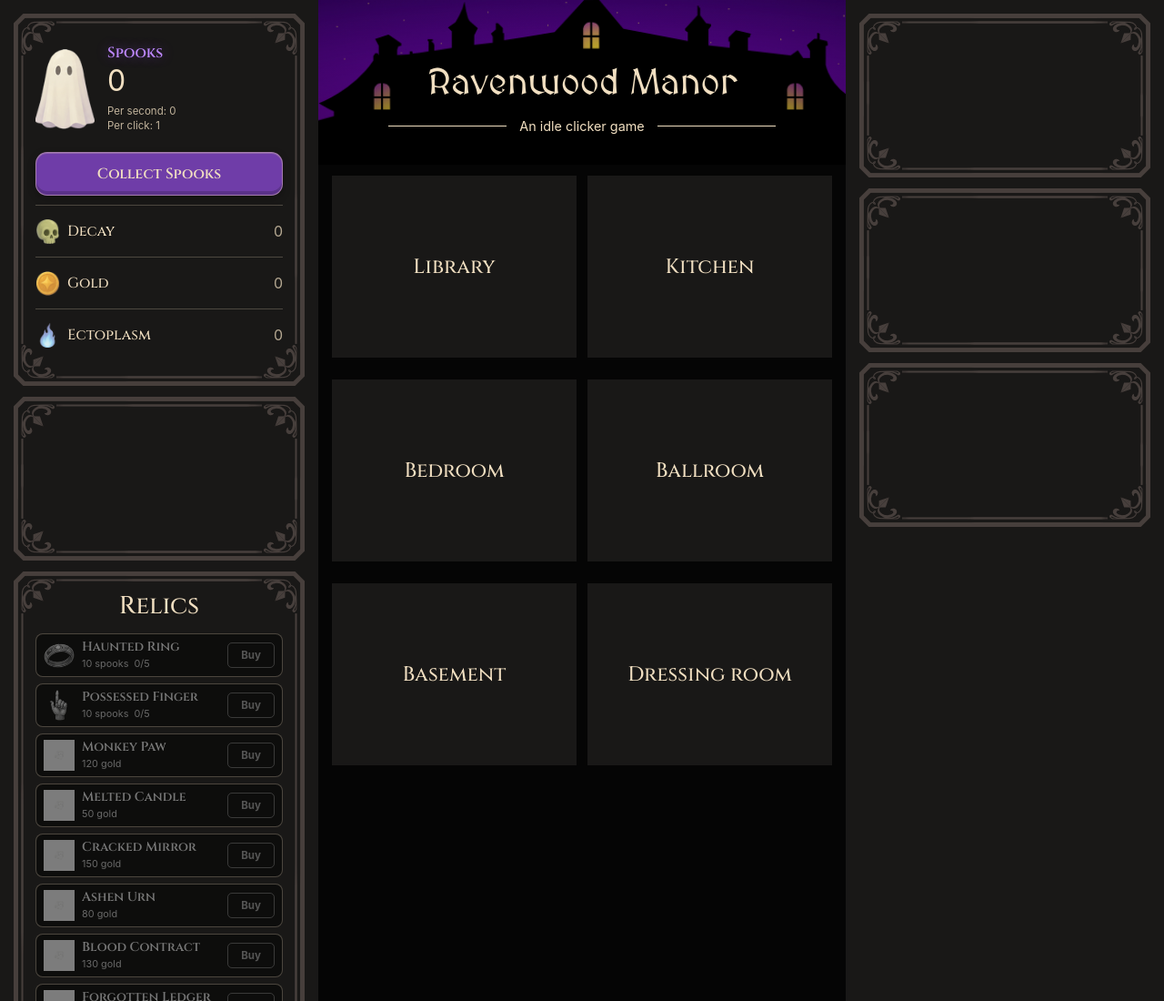
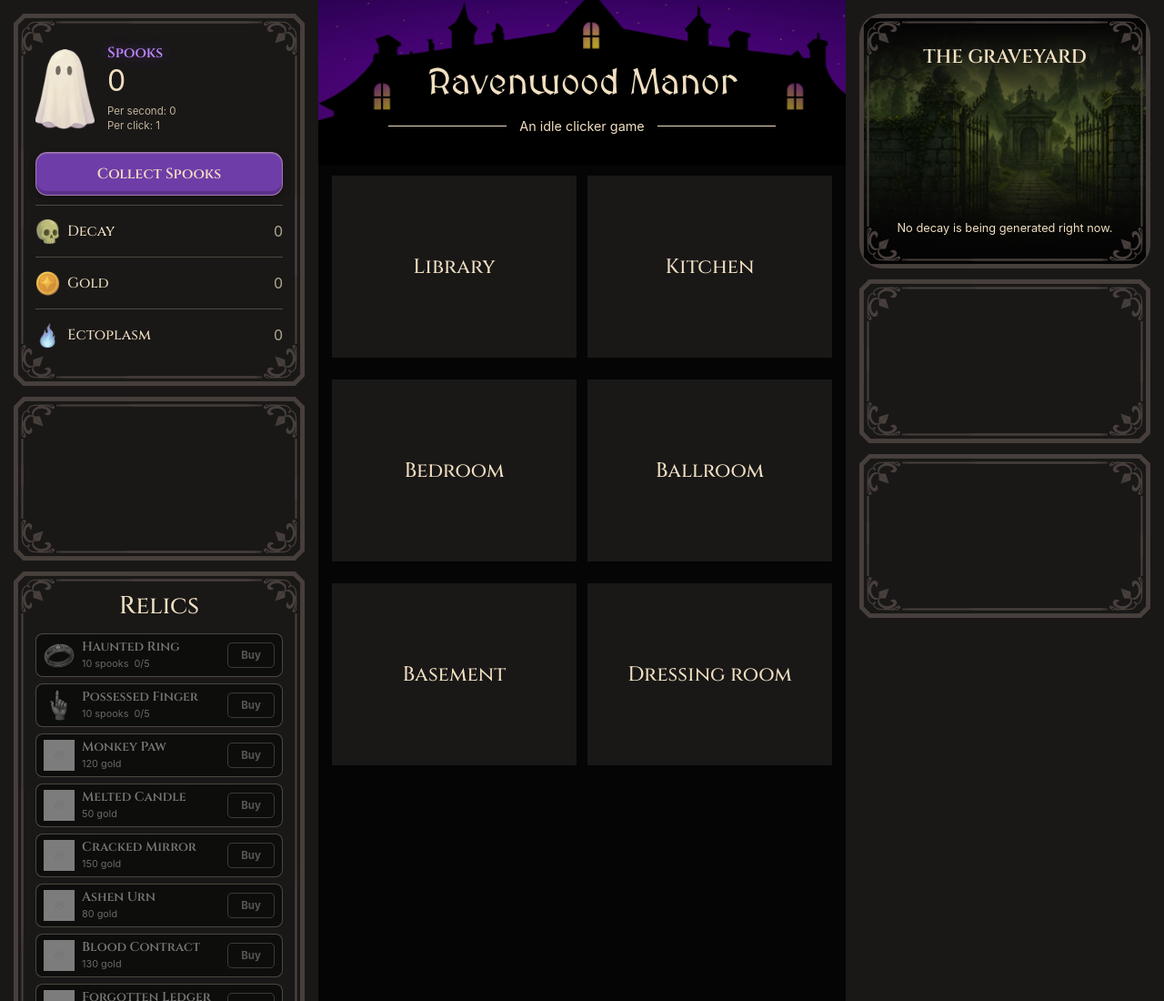
Before and after one commit to nperkinsr/ravenwood-manor, a plain HTML site: page index.html in a window 1280 px wide. Shown: the top 1100 px of the page at 91% size. Drawn offline with Linux system fonts and the light colour scheme.

Commit message:
Created card where decay generation per sec will be shown

```diff
--- a/index.html
+++ b/index.html
@@ -133,7 +133,19 @@
       <!-- ==========   RIGHT COLUMN   ========== -->
       <!-- ========================================= -->
       <aside class="side-column">
-        <section id="graveyard-section" class="ornate-panel graveyard-section"></section>
+        <section id="graveyard-section" class="ornate-panel graveyard-section">
+          <h2 class="graveyard-title">THE GRAVEYARD</h2>
+
+          <p class="graveyard-decay-message">
+            No decay is being generated right now.
+          </p>
+
+          <p class="graveyard-decay-generation hidden">
+            Decay generation:
+            <span class="graveyard-decay-number">0</span>
+            per second
+          </p>
+        </section>
         <section id="decay-section" class="ornate-panel decay-section"></section>
         <section id="graveyard-upgrades-section" class="ornate-panel graveyard-upgrades-section"></section>
       </aside>
--- a/styles.css
+++ b/styles.css
@@ -9,6 +9,7 @@
   --parchment: #f1dfc1;
   --spook-purple: #be88ff;
   --spook-purple-deep: #5b1d98;
+  --decay-green: #66e777;
   --font-hero: "MedievalSharp", "IM Fell English SC", Georgia, serif;
   --font-heading: "Cinzel", Georgia, serif;
   --font-body:
@@ -315,6 +316,66 @@ button {
 }
 
 /* ######################################### */
+/* ##########   GRAVEYARD PANEL   ########## */
+/* ######################################### */
+
+.graveyard-section {
+  display: grid;
+  min-height: 280px;
+  align-content: space-between;
+  overflow: hidden;
+  border-radius: 25px;
+  background-image:
+    linear-gradient(rgba(5, 5, 5, 0.34), rgba(5, 5, 5, 0.64)),
+    url("assets/images/graveyard.jpg");
+  background-position: center;
+  background-size: cover;
+}
+
+.graveyard-title {
+  position: relative;
+  z-index: 1;
+  margin: 0;
+  padding-top: 14px;
+  color: var(--parchment);
+  font-family: var(--font-heading);
+  font-size: 1.3rem;
+  font-weight: 600;
+  line-height: 1;
+  text-align: center;
+}
+
+.graveyard-decay-message {
+  position: relative;
+  z-index: 1;
+  margin: 0;
+  padding-bottom: 12px;
+  color: var(--parchment);
+  font-size: 0.8rem;
+  line-height: 1.35;
+  text-align: center;
+}
+
+.graveyard-decay-generation {
+  position: relative;
+  z-index: 1;
+  margin: 0;
+  padding-bottom: 12px;
+  color: var(--parchment);
+  font-size: 0.8rem;
+  line-height: 1.35;
+  text-align: center;
+}
+
+.graveyard-decay-number {
+  color: var(--decay-green);
+}
+
+.hidden {
+  display: none;
+}
+
+/* ######################################### */
 /* ##########   RELICS PANEL   ########## */
 /* ######################################### */
 .panel-title {
```
Also changed, not shown: assets/images/graveyard.jpg (added).
